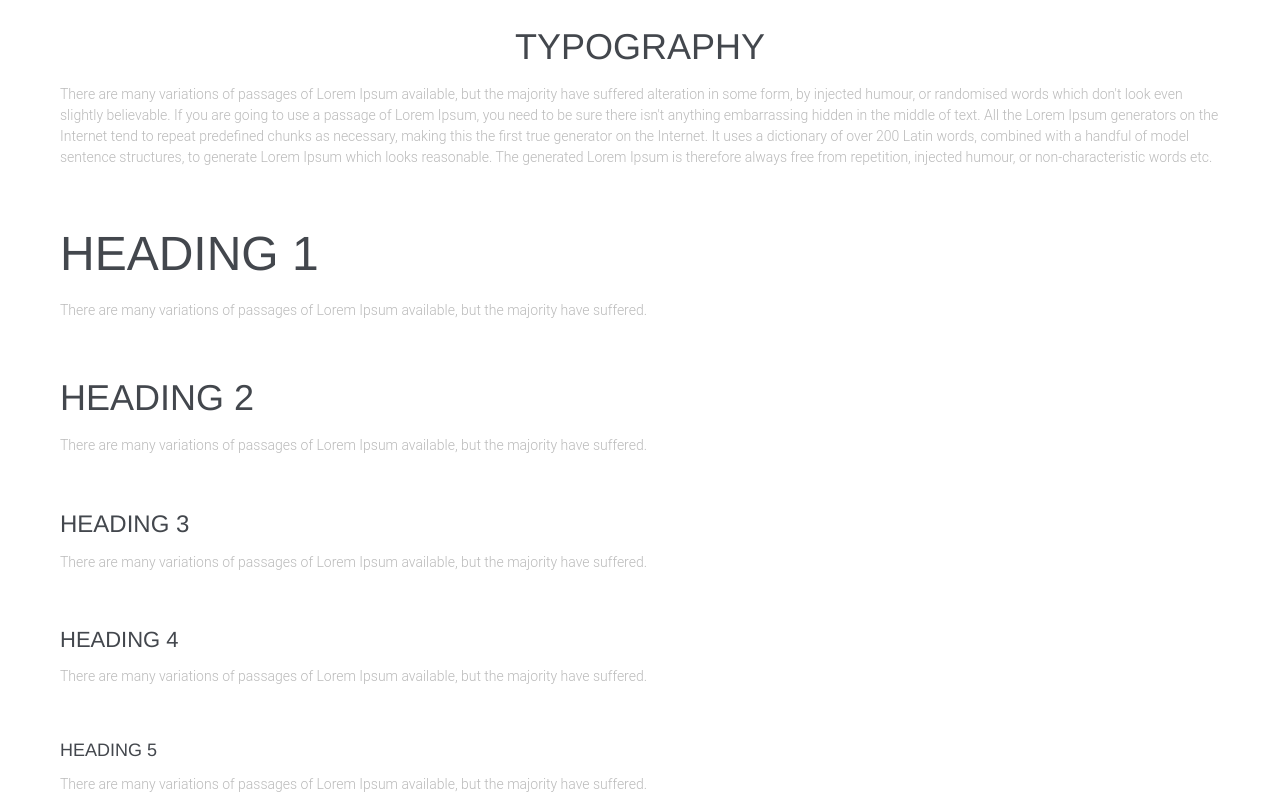
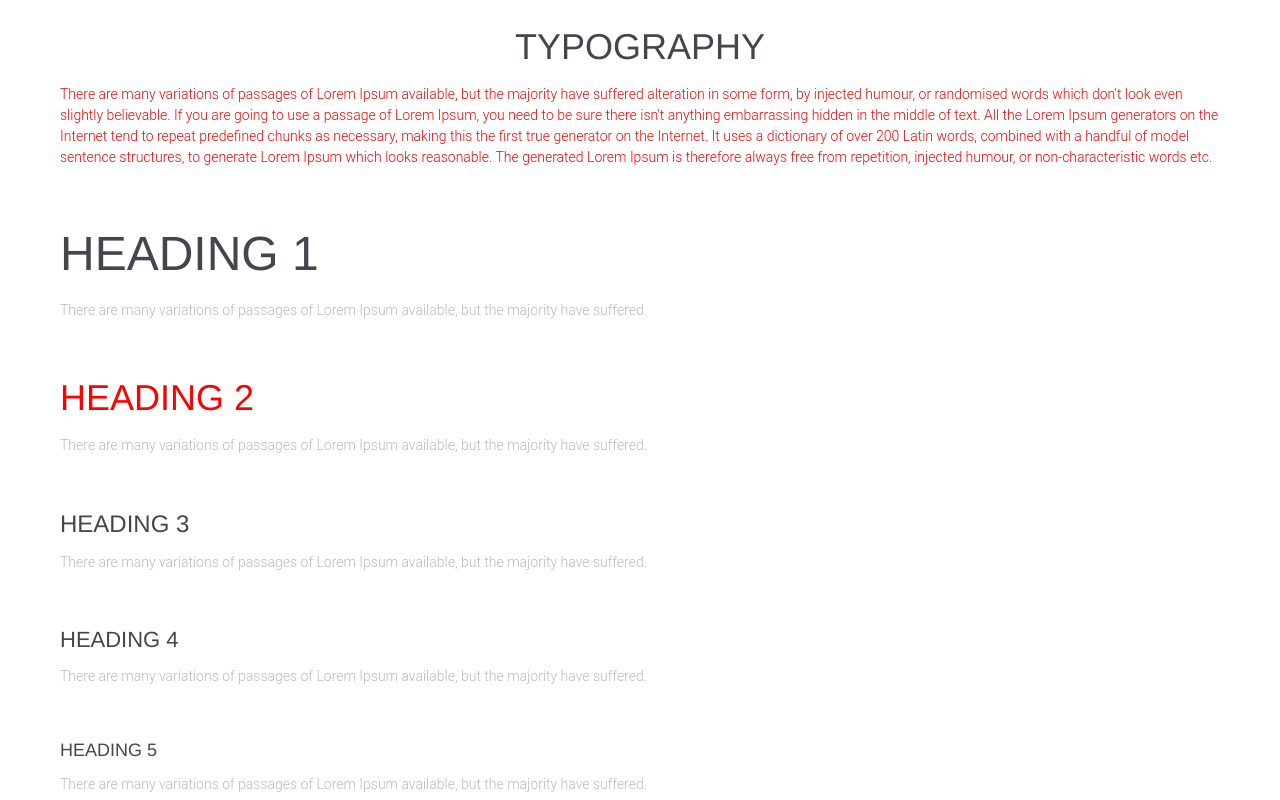
Before and after one commit to Brauxel/mythemes.vanessa, a Next.js app: page /elements in a window 1280 px wide. Shown: the top 800 px of the page. Built offline with nearby package versions, Linux system fonts and the light colour scheme; a web font is replaced by a local one.

Commit message:
<Text> moved into UI and non-attributes stripped from prop drilling

```diff
--- a/components/atoms/Text/styles.jsx
+++ b/components/atoms/Text/styles.jsx
@@ -1,9 +1,14 @@
 import styled from "styled-components";
 
-const styles = styled.p`
-	color ${props => props.color || "inherit"};
-	text-align: ${props => props.textAlign || "inherit"};
-	font-family: ${props => props.fontFamily || "inherit"};
+const styles = styled(props => {
+	// We've disabled linting for the next line but remember to not make this the norm, the line below is an edge case
+	const { color, textAlign, fontFamily, ...drillProps } = props; // eslint-disable-line
+
+	return <p {...drillProps} />;
+})`
+    color ${props => props.color || "inherit"};
+    text-align: ${props => props.textAlign || "inherit"};
+    font-family: ${props => props.fontFamily || "inherit"};
 `;
 
 export default styles;
--- a/components/ui/index.jsx
+++ b/components/ui/index.jsx
@@ -1,4 +1,5 @@
+import Text from "../atoms/Text/";
 import List from "../molecules/List/";
 import ListItem from "../atoms/ListItem/";
 
-export { List, ListItem };
+export { Text, List, ListItem };
--- a/pages/elements.jsx
+++ b/pages/elements.jsx
@@ -1,11 +1,11 @@
 import Styles from "../components/styles/";
-import Text from "../components/atoms/Text/";
+//import Text from "../components/atoms/Text/";
 import Heading from "../components/atoms/Heading/";
 import Toggle from "../components/containers/ToggleContainer/";
 import SiteContainer from "../components/containers/SiteContainer/";
 import SectionContainer from "../components/containers/SectionContainer/";
 
-import { List, ListItem } from "../components/ui/";
+import { List, ListItem, Text } from "../components/ui/";
 import { faPhotoVideo } from "@fortawesome/free-solid-svg-icons";
 import { faCommentAlt } from "@fortawesome/free-regular-svg-icons";
 
@@ -19,7 +19,7 @@ const Elements = () => (
 					Typography
 				</Heading>
 
-				<Text>
+				<Text color="red">
 					There are many variations of passages of Lorem Ipsum available, but
 					the majority have suffered alteration in some form, by injected
 					humour, or randomised words which don&apos;t look even slightly
@@ -44,7 +44,9 @@ const Elements = () => (
 			</SectionContainer>
 
 			<SectionContainer>
-				<Heading as="h2">Heading 2</Heading>
+				<Heading as="h2" color="red">
+					Heading 2
+				</Heading>
 				<Text>
 					There are many variations of passages of Lorem Ipsum available, but
 					the majority have suffered.
```
